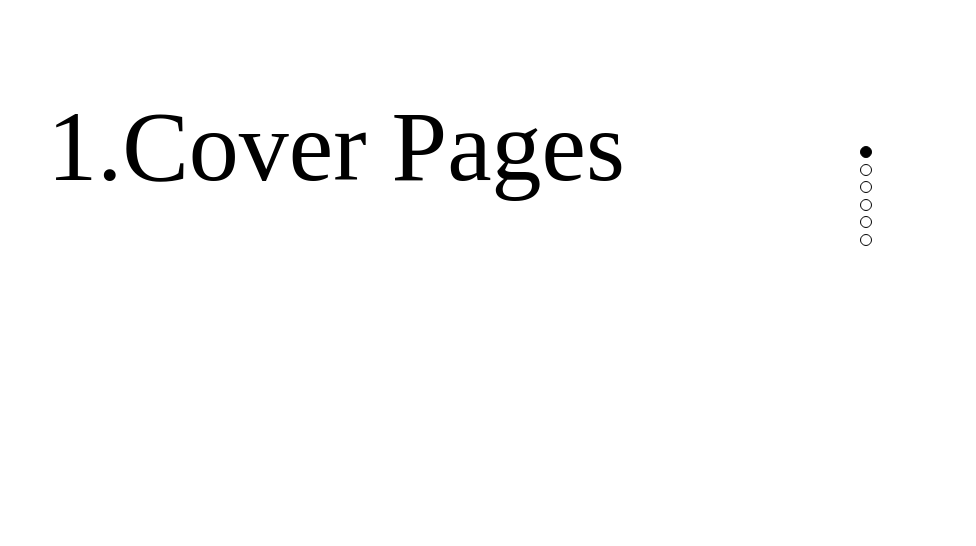
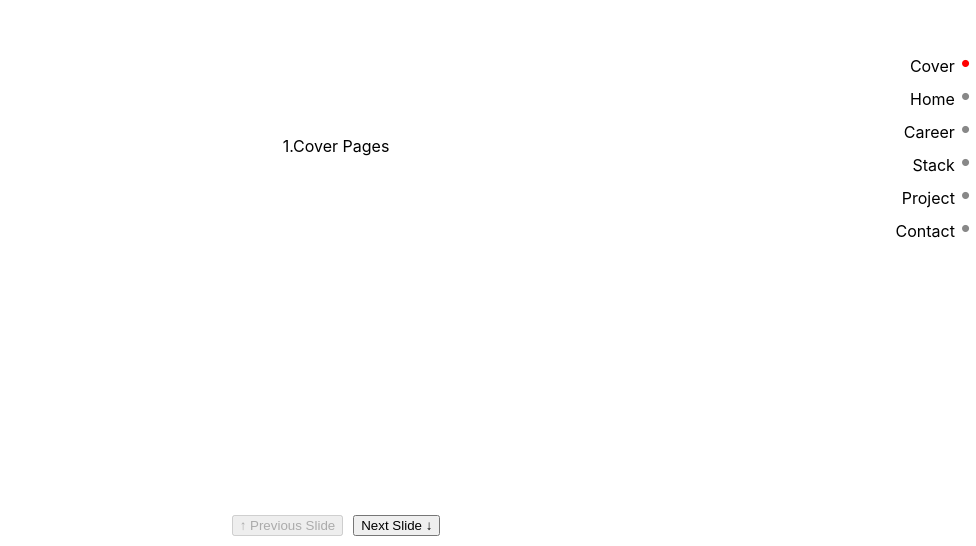
Before and after one commit to beomyeongs/PfD, a React (Create React App) app: page / in a window 1280 px wide. Shown: the part 254-800 px from the top of the page, without its empty margins (304-1280 px from the left). Built offline with nearby package versions, Linux system fonts and the light colour scheme.

Commit message:
#3 화면스크롤구현

```diff
--- a/src/App.css
+++ b/src/App.css
@@ -1,40 +1,99 @@
 body {
   margin: 0;
-  overflow-y: hidden;
+  font-family: -apple-system, BlinkMacSystemFont, "Segoe UI", Roboto, Oxygen,
+    Ubuntu, Cantarell, "Open Sans", "Helvetica Neue", sans-serif;
+  -webkit-font-smoothing: antialiased;
+  -moz-osx-font-smoothing: grayscale;
+  overflow: hidden;
 }
 
-.outer {
-  height: 100vh;
-  overflow-y: auto;
+h2 {
+  font-size: 40px;
 }
 
-/* 화면에서 스크롤바 안보이게 */
-.outer::-webkit-scrollbar {
-  display: none;
+.slides {
+  height: 100vh;
+  width: 100vw;
+  transition: all 600ms cubic-bezier(0.645, 0.045, 0.355, 1);
 }
 
 .inner {
+  display: flex;
   height: 100vh;
-  display: flex;
+
+  /* color: white; */
   justify-content: center;
   align-items: center;
-  font-size: 100px;
+  background-size: cover;
+  position: relative;
 }
 
-.bg-yellow {
-  background-color: #f7f6cf;
+/* .inner::before {
+  display: block;
+  content: "";
+  background-color: rgba(0, 0, 0, 0.5);
+  width: 100%;
+  height: 100%;
+  top: 0;
+  left: 0;
+  position: absolute;
+  z-index: 0;
+} */
+
+.inner h2 {
+  position: relative;
+  opacity: 0;
+  transition: all 600ms ease;
+  transition-delay: 300ms;
 }
 
-.bg-blue {
-  background-color: #b6d8f2;
+.inner.active h2 {
+  opacity: 1;
 }
 
-.bg-pink {
-  background-color: #f4cfdf;
+.buttons {
+  display: flex;
+  width: 100%;
+  justify-content: center;
+  position: fixed;
+  float: right;
+  bottom: 10px;
 }
 
-.divider {
-  width: 100%;
-  height: 5px;
-  background-color: gray;
+.buttons button {
+  margin: 0 5px;
+  cursor: pointer;
 }
+
+.dots {
+  margin: 0;
+  padding: 0;
+  position: fixed;
+  top: 0;
+  right: 0;
+  height: 100%;
+  list-style: none;
+  display: flex;
+  flex-direction: column;
+  justify-content: center;
+  align-items: flex-end;
+}
+
+.dots li button {
+  font-size: 0;
+  background: transparent;
+  border: 0;
+  outline: none;
+  cursor: pointer;
+  transition: transform 0.3s ease;
+}
+
+.dots li button::before {
+  font-size: 26px;
+  content: "•";
+  color: #888;
+}
+
+.dots li.active button::before {
+  color: red;
+}
--- a/src/App.js
+++ b/src/App.js
@@ -3,6 +3,7 @@ import { useState, useEffect, useRef } from "react";
 import Dots from "./Dots";
 
 import "./App.css";
+import Slider from "Contents/Slider";
 import Cover from "Pages/Cover";
 import Home from "Pages/Home";
 import Career from "Pages/Career";
@@ -12,95 +13,16 @@ import Contact from "Pages/Contact";
 const DIVIDER_HEIGHT = 5;
 
 function App() {
-  const outerDivRef = useRef();
-  const [scrollIndex, setScrollIndex] = useState(1);
-  useEffect(() => {
-    const wheelHandler = (e) => {
-      e.preventDefault();
-      const { deltaY } = e;
-      const { scrollTop } = outerDivRef.current; // 스크롤 위쪽 끝부분 위치
-      const pageHeight = window.innerHeight; // 화면 세로길이, 100vh와 같습니다.
-
-      if (deltaY > 0) {
-        // 스크롤 내릴 때
-        if (scrollTop >= 0 && scrollTop < pageHeight) {
-          //현재 1페이지
-          console.log("현재 1페이지, down");
-          outerDivRef.current.scrollTo({
-            top: pageHeight + DIVIDER_HEIGHT,
-            left: 0,
-            behavior: "smooth",
-          });
-          setScrollIndex(2);
-        } else if (scrollTop >= pageHeight && scrollTop < pageHeight * 2) {
-          //현재 2페이지
-          console.log("현재 2페이지, down");
-          outerDivRef.current.scrollTo({
-            top: pageHeight * 2 + DIVIDER_HEIGHT * 2,
-            left: 0,
-            behavior: "smooth",
-          });
-          setScrollIndex(3);
-        } else if (scrollTop >= pageHeight * 2 && scrollTop < pageHeight * 3) {
-          // 현재 3페이지
-          console.log(scrollTop);
-          console.log(pageHeight);
-          console.log("현재 3페이지, down");
-          outerDivRef.current.scrollTo({
-            top: pageHeight * 3 + DIVIDER_HEIGHT * 3,
-            left: 0,
-            behavior: "smooth",
-          });
-          setScrollIndex(4);
-        } else if (scrollTop >= pageHeight * 3 && scrollTop < pageHeight * 4) {
-          // 현재 4페이지
-          console.log("현재 4페이지, down");
-          outerDivRef.current.scrollTo({
-            top: pageHeight * 4 + DIVIDER_HEIGHT * 4,
-            left: 0,
-            behavior: "smooth",
-          });
-          setScrollIndex(5);
-        } else if (scrollTop >= pageHeight * 4 && scrollTop < pageHeight * 5) {
-          // 현재 5페이지
-          console.log("현재 5페이지, down");
-          outerDivRef.current.scrollTo({
-            top: pageHeight * 5 + DIVIDER_HEIGHT * 5,
-            left: 0,
-            behavior: "smooth",
-          });
-          setScrollIndex(6);
-        } else {
-          console.log("현재 6페이지");
-          outerDivRef.current.scrollTo({
-            top: pageHeight * 6 + DIVIDER_HEIGHT * 6,
-            left: 0,
-            behavior: "smooth",
-          });
-          setScrollIndex(6);
-        }
-      }
-    };
-    const outerDivRefCurrent = outerDivRef.current;
-    outerDivRefCurrent.addEventListener("wheel", wheelHandler);
-    return () => {
-      outerDivRefCurrent.removeEventListener("wheel", wheelHandler);
-    };
-  }, []);
   return (
-    <div ref={outerDivRef} className="outer">
-      <Dots scrollIndex={scrollIndex} />
+    <div className="App">
+      <Slider>
         <Cover />
-      <div className="divider"></div>
         <Home />
-      <div className="divider"></div>
         <Career />
-      <div className="divider"></div>
         <Stack />
-      <div className="divider"></div>
         <Project />
-      <div className="divider"></div>
         <Contact />
+      </Slider>
     </div>
   );
 }
--- /dev/null
+++ b/src/Contents/Slider.js
@@ -0,0 +1,63 @@
+import React, { useState, useEffect } from "react";
+
+const Slider = ({ children }) => {
+  const [active, setActive] = useState(0);
+  const goPrev = () => {
+    if (active >= 0) {
+      setActive((prev) => prev - 1);
+    }
+  };
+  const goNext = () => {
+    if (active < children.length - 1) {
+      setActive((prev) => prev + 1);
+    }
+  };
+  const percentage = -100 * active + "%";
+  console.log(children.length);
+  const handleScroll = (e) => {
+    // console.log(e.deltaY);
+    // e.preventDefault();
+    // e.deltaY > 0 ? goNext() : goPrev();
+    const scrollY = window.scrollY;
+    console.log(scrollY);
+  };
+  console.log(children);
+
+  return (
+    <div>
+      <div
+        onScroll={handleScroll}
+        className="slides"
+        style={{ transform: `translate3d(0, ${percentage}, 0)` }}
+      >
+        {children.map((child, index) => {
+          if (index === active) {
+            return React.cloneElement(child, {
+              className: child.props.className + " active",
+            });
+          }
+          return child;
+        })}
+      </div>
+      <div className="buttons">
+        <button onClick={goPrev} disabled={active === 0}>
+          &uarr; Previous Slide
+        </button>
+        <button onClick={goNext} disabled={active === children.length - 1}>
+          Next Slide &darr;
+        </button>
+      </div>
+      <ul className="dots">
+        {children.map((child, index) => (
+          <li className={index === active ? "active" : ""}>
+            {child.type.name}
+            {/* {child.props.className.split(" ")[0]} */}
+            <button onClick={() => setActive(index)}>{index + 1}</button>
+          </li>
+        ))}
+      </ul>
+    </div>
+  );
+};
+
+export default Slider;
--- a/src/Pages/Contact.js
+++ b/src/Pages/Contact.js
@@ -1,7 +1,7 @@
 import React from "react";
 
 const Contact = () => {
-  return <div className="inner">6.Contact Pages</div>;
+  return <div className="inner contact">6.Contact Pages</div>;
 };
 
 export default Contact;
--- a/src/Pages/Cover.js
+++ b/src/Pages/Cover.js
@@ -1,7 +1,7 @@
 import React from "react";
 
 const Cover = () => {
-  return <div className="inner">1.Cover Pages</div>;
+  return <div className="inner cover">1.Cover Pages</div>;
 };
 
 export default Cover;
--- a/src/Pages/Home.js
+++ b/src/Pages/Home.js
@@ -1,7 +1,7 @@
 import React from "react";
 
 const Home = () => {
-  return <div className="inner">2.Home Pages</div>;
+  return <div className="inner home">2.Home Pages</div>;
 };
 
 export default Home;
--- a/src/Pages/Project.js
+++ b/src/Pages/Project.js
@@ -1,7 +1,7 @@
 import React from "react";
 
 const Project = () => {
-  return <div className="inner">5.Project Pages</div>;
+  return <div className="inner project">5.Project Pages</div>;
 };
 
 export default Project;
```
Lines whose indentation alone changed are shown as unchanged.
